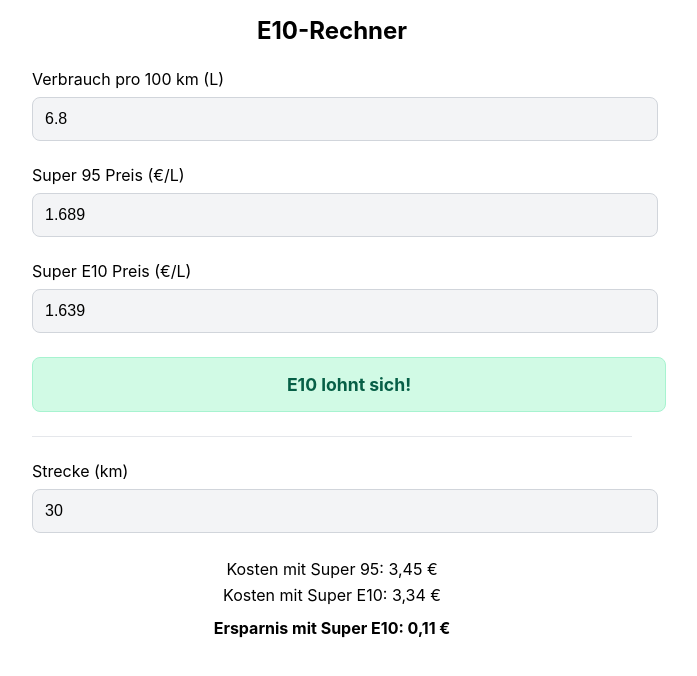
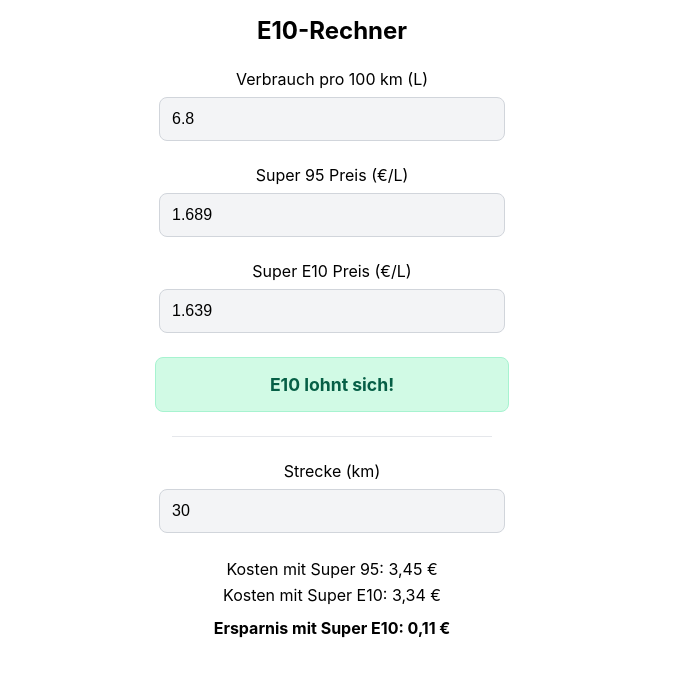
Before and after one commit to yatamci/E10-Rechner, a Next.js app: page / in a window 1280 px wide. Shown: the top 676 px of the page, without its empty margins (308-1005 px from the left). Built offline with nearby package versions, Linux system fonts and the light colour scheme.

Commit message:
Deepseek V14

```diff
--- a/app/e10-styles.css
+++ b/app/e10-styles.css
@@ -1,5 +1,5 @@
 .e10-container {
-  max-width: 600px;
+  max-width: 400px; /* Reduzierte Maximalbreite */
   margin: 1rem auto 2rem auto;
   padding: 0 1rem;
   font-family: -apple-system, BlinkMacSystemFont, sans-serif;
@@ -15,10 +15,13 @@
 .e10-input-group {
   margin-bottom: 1.5rem;
   width: 100%;
+  display: flex;
+  flex-direction: column;
+  align-items: center; /* Zentriert die Elemente */
 }
 
 .e10-input {
-  width: 100%;
+  width: 80%; /* Kürzere Breite */
   padding: 0.75rem;
   border: 1px solid #d1d5db;
   border-radius: 0.5rem;
@@ -28,9 +31,9 @@
 }
 
 .e10-result-box {
-  width: 100%;
+  width: 80%; /* Gleiche Breite wie Eingabefelder */
   padding: 1rem;
-  margin: 1.5rem 0;
+  margin: 1.5rem auto; /* Zentriert die Box */
   border-radius: 0.5rem;
   text-align: center;
   font-weight: bold;
@@ -38,8 +41,8 @@
 }
 
 .e10-divider {
-  width: 100%;
-  margin: 1.5rem 0;
+  width: 80%; /* Gleiche Breite wie andere Elemente */
+  margin: 1.5rem auto; /* Zentriert die Linie */
   border: 0;
   border-top: 1px solid #e5e7eb;
 }
```
